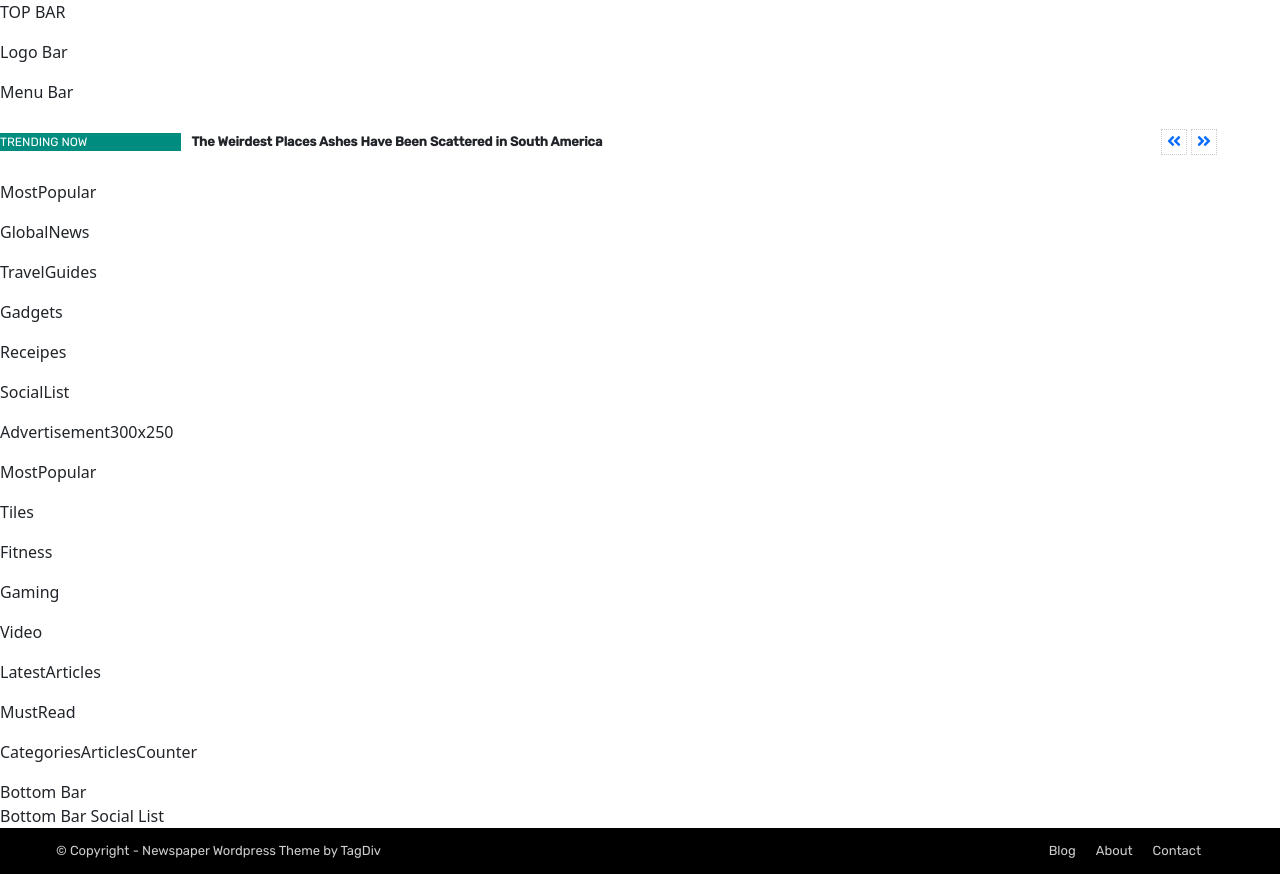
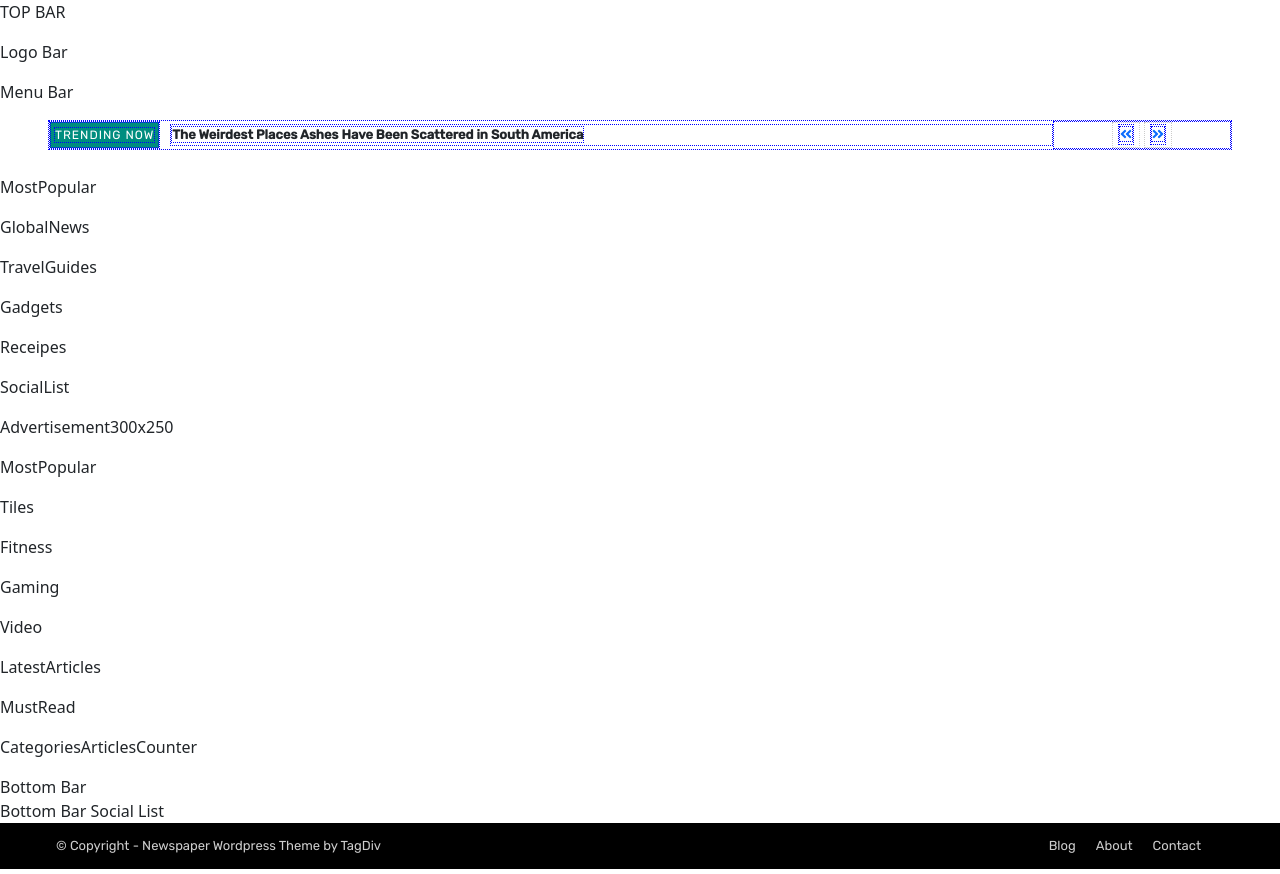
Before and after one commit to MarcNowak/Demo---Layout-Newspaper-Magazine, a React (Create React App) app: page / in a window 1280 px wide. Built offline with nearby package versions, Linux system fonts and the light colour scheme.

Commit message:
Task_005_TrendingBar

```diff
--- a/src/components/features/TrendingBar/TrendingBar.js
+++ b/src/components/features/TrendingBar/TrendingBar.js
@@ -12,8 +12,10 @@ import {
 const TrendingBar = () => (
   <div className={styles.root}>
     <div className={styles.container}>
-      <div className={styles.trendingNow}>
-        <span>trending now</span>
+      <div className={styles.trendingWrapper}>
+        <div className={styles.trendingNow}>
+          <span>trending now</span>
+        </div>
       </div>
       <div className={styles.trendingDesc}>
         <span>The Weirdest Places Ashes Have Been Scattered in South America</span>
--- a/src/components/features/TrendingBar/TrendingBar.module.scss
+++ b/src/components/features/TrendingBar/TrendingBar.module.scss
@@ -1,13 +1,14 @@
 @import "../../../styles/settings.scss";
 
 .root {
-  // * {border: 1px dotted blue;}
+  * {border: 1px dotted blue;}
   font-family: $primary-font;
-  margin: 25px 0 25px 0;
+  margin: 0 0 25px 0;
 
   .container {
     display: flex;
     align-items: center;
+    margin: 0 48px 0 48px;
 
 
     .trendingNow {
@@ -16,6 +17,8 @@
       background-color: $background-color-01;
       color: $light-text-color;
       text-transform: uppercase;
+      padding: 3px;
+      letter-spacing: 1px;
 
     }
 
```
